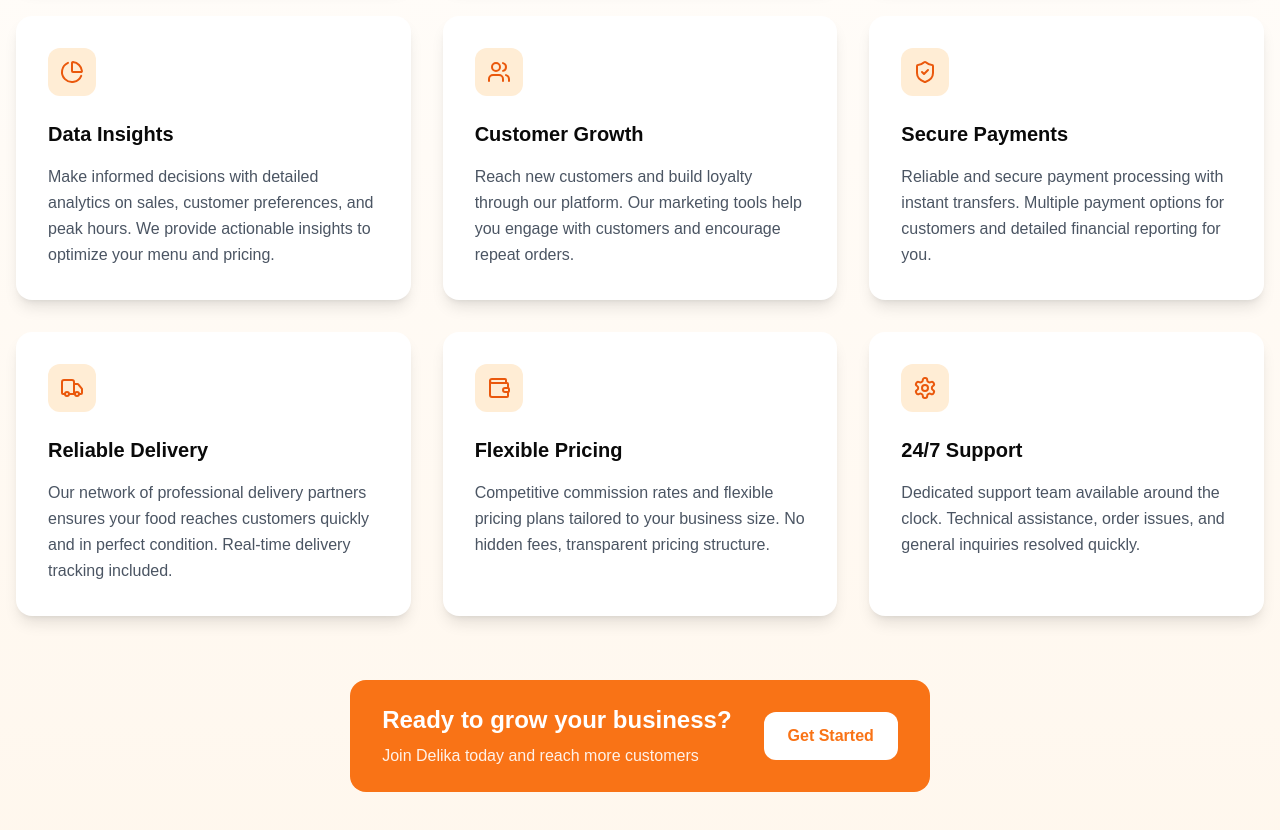
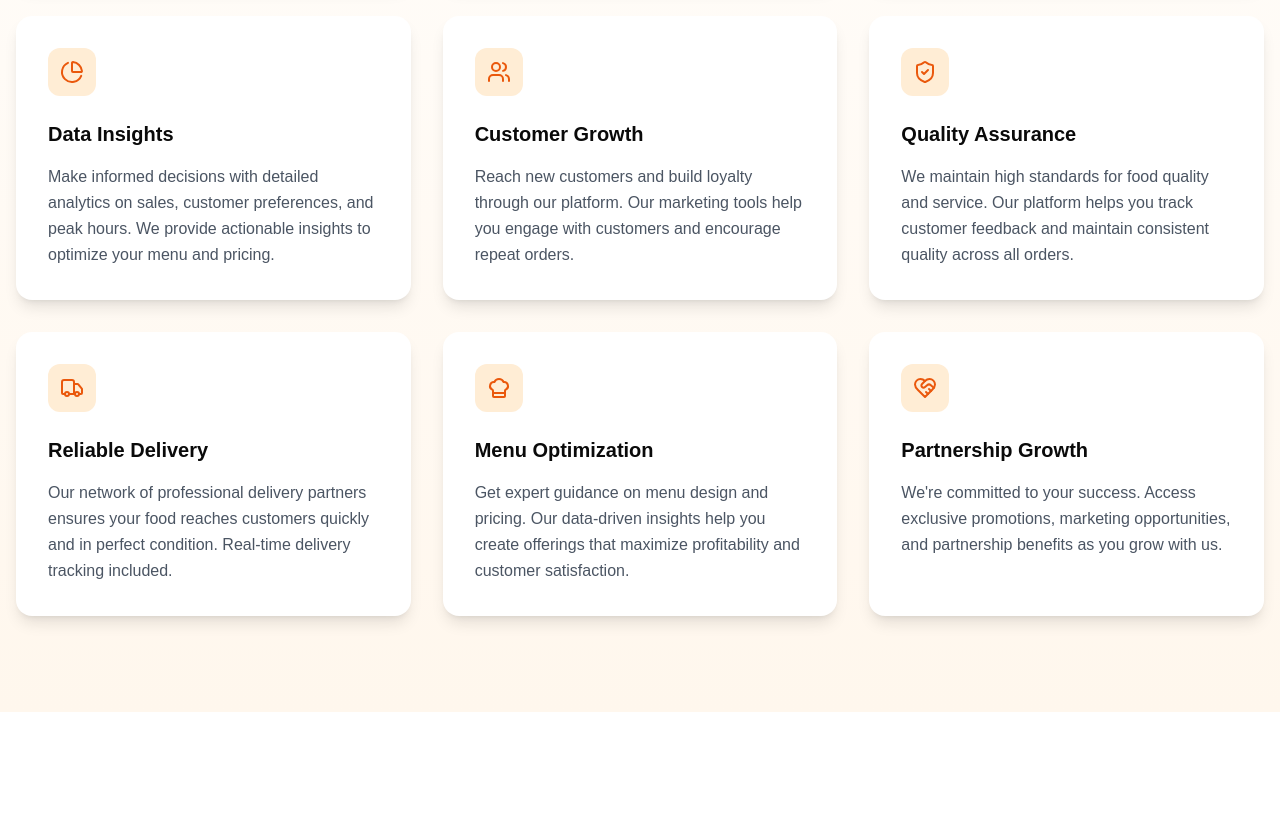
Before and after one commit to Krontiva-HQ/delika-product-website, a Next.js app: page /restaurants in a window 1280 px wide. Shown: the part 1380-2210 px from the top of the page. After the commit the page ends 2092 px from the top, so only its background shows below. Built offline with nearby package versions, Linux system fonts and the light colour scheme.

Commit message:
Update restaurant benefits section with refined value propositions and icons

```diff
--- a/components/restaurant-benefits.tsx
+++ b/components/restaurant-benefits.tsx
@@ -9,8 +9,8 @@ import {
   Users,
   ShieldCheck,
   Truck,
-  Wallet,
-  Settings
+  ChefHat,
+  HeartHandshake
 } from "lucide-react"
 
 const benefits = [
@@ -41,8 +41,8 @@ const benefits = [
   },
   {
     icon: ShieldCheck,
-    title: "Secure Payments",
-    description: "Reliable and secure payment processing with instant transfers. Multiple payment options for customers and detailed financial reporting for you."
+    title: "Quality Assurance",
+    description: "We maintain high standards for food quality and service. Our platform helps you track customer feedback and maintain consistent quality across all orders."
   },
   {
     icon: Truck,
@@ -50,14 +50,14 @@ const benefits = [
     description: "Our network of professional delivery partners ensures your food reaches customers quickly and in perfect condition. Real-time delivery tracking included."
   },
   {
-    icon: Wallet,
-    title: "Flexible Pricing",
-    description: "Competitive commission rates and flexible pricing plans tailored to your business size. No hidden fees, transparent pricing structure."
+    icon: ChefHat,
+    title: "Menu Optimization",
+    description: "Get expert guidance on menu design and pricing. Our data-driven insights help you create offerings that maximize profitability and customer satisfaction."
   },
   {
-    icon: Settings,
-    title: "24/7 Support",
-    description: "Dedicated support team available around the clock. Technical assistance, order issues, and general inquiries resolved quickly."
+    icon: HeartHandshake,
+    title: "Partnership Growth",
+    description: "We're committed to your success. Access exclusive promotions, marketing opportunities, and partnership benefits as you grow with us."
   }
 ]
 
@@ -97,24 +97,6 @@ export function RestaurantBenefits() {
             </motion.div>
           ))}
         </div>
-
-        <motion.div
-          initial={{ opacity: 0, y: 20 }}
-          whileInView={{ opacity: 1, y: 0 }}
-          viewport={{ once: true }}
-          transition={{ duration: 0.5, delay: 0.5 }}
-          className="mt-16 text-center"
-        >
-          <div className="inline-flex items-center gap-8 bg-orange-500 text-white px-8 py-6 rounded-2xl">
-            <div className="text-left">
-              <h3 className="text-2xl font-bold mb-2">Ready to grow your business?</h3>
-              <p className="text-white/90">Join Delika today and reach more customers</p>
-            </div>
-            <button className="bg-white text-orange-500 px-6 py-3 rounded-xl font-semibold hover:bg-orange-50 transition-colors">
-              Get Started
-            </button>
-          </div>
-        </motion.div>
       </div>
     </section>
   )
```
